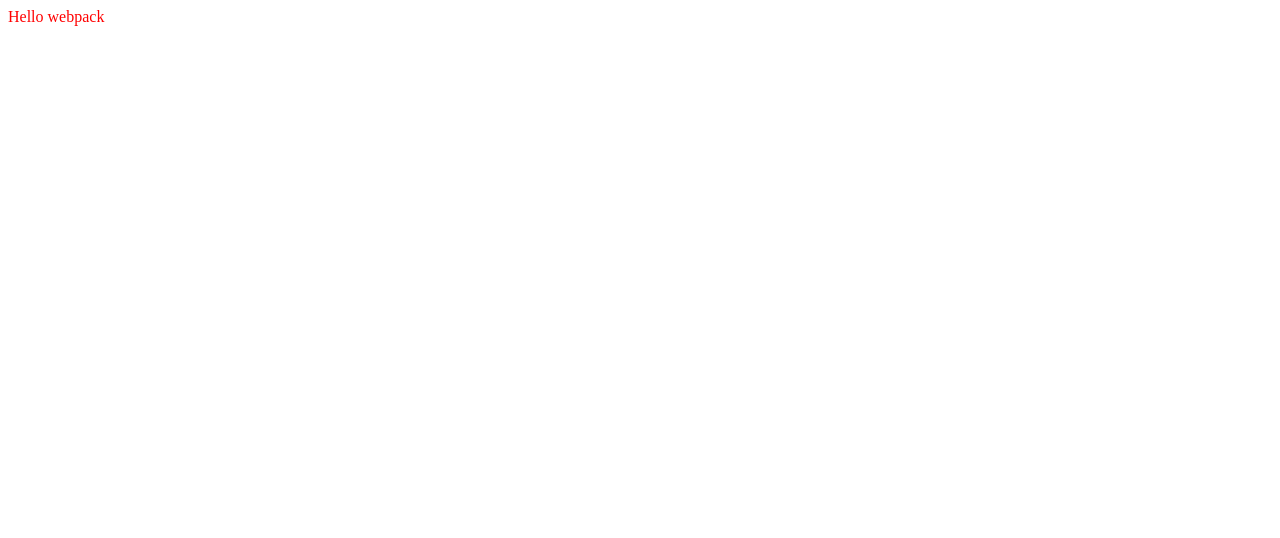
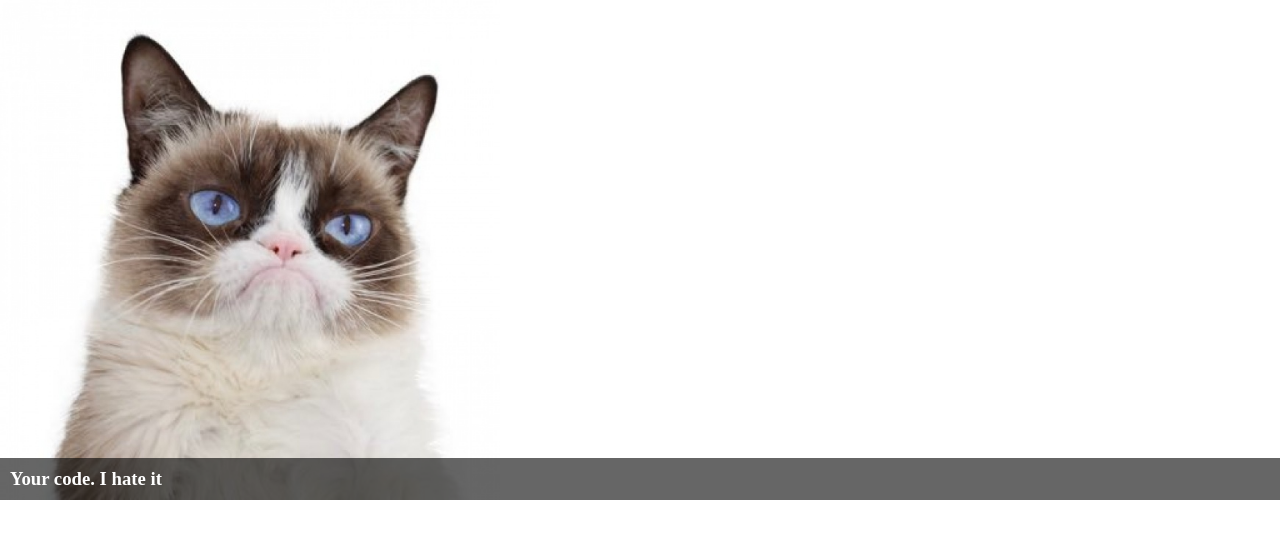
Before and after one commit to t-zander/basic-webpack-config, a website built with webpack: page dist/index.html in a window 1280 px wide. Built offline with nearby package versions, Linux system fonts and the light colour scheme.

Commit message:
Added files support & image as a demonstration

```diff
--- a/package.json
+++ b/package.json
@@ -14,6 +14,7 @@
   },
   "devDependencies": {
     "css-loader": "^3.4.2",
+    "file-loader": "^5.1.0",
     "node-sass": "^4.13.1",
     "sass-loader": "^8.0.2",
     "style-loader": "^1.1.3"
--- a/src/index.js
+++ b/src/index.js
@@ -1,13 +1,22 @@
 // we can import it now as webpack allows import syntax
 import _ from "lodash";
 import "./style.scss";
+import catImage from "./cat.jpg";
 
 function component() {
   const element = document.createElement("div");
 
   // Lodash, currently included via a script, is required for this line to work
-  element.innerHTML = _.join(["Hello", "webpack"], " ");
-  element.classList.add("red-text");
+  element.classList.add("container");
+  const heading = document.createElement("h3");
+  heading.innerHTML = _.join(["Your code.", "I hate it"], " ");
+  heading.classList.add("heading");
+
+  const myImage = new Image();
+  myImage.src = catImage;
+
+  element.appendChild(heading);
+  element.appendChild(myImage);
   return element;
 }
 
--- a/src/style.scss
+++ b/src/style.scss
@@ -1,3 +1,27 @@
-.red-text {
-  color: red;
+* {
+  box-sizing: border-box;
+  margin: 0;
 }
+
+body {
+  margin: 0;
+}
+
+.container {
+  position: relative;
+  height: 500px;
+
+  img {
+    width: auto;
+    height: 100%;
+  }
+}
+
+.heading {
+  background: rgba(0, 0, 0, 0.6);
+  position: absolute;
+  bottom: 0;
+  width: 100%;
+  padding: 10px;
+  color: #fff;
+}
--- a/webpack.config.js
+++ b/webpack.config.js
@@ -12,6 +12,12 @@ module.exports = {
     // Here we can tell webpack how to handle each extension
     // and what loader to use for it
     rules: [
+      /* FILES */
+      {
+        test: /\.(png|svg|jpg|gif)$/,
+        use: ["file-loader"]
+      },
+      /* STYLES */
       {
         test: /\.css$/, // test is file extension as regexp
         use: ["style-loader", "css-loader"]
```
Also changed, not shown: dist/78298c6a55673dd285ef575812565554.jpg (added), dist/bundle.js, src/cat.jpg (added), 1 other file.
